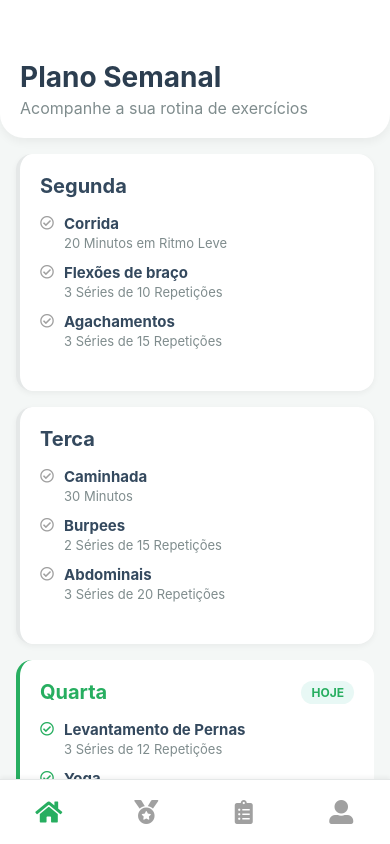
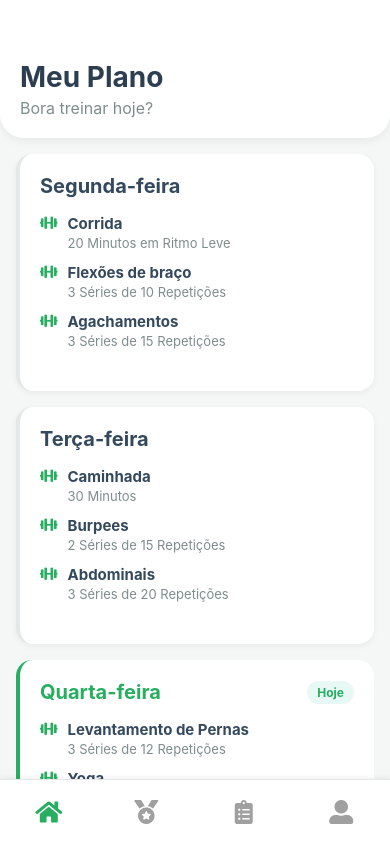
Before and after one commit to andredevdantas/FitTrack-App, a React Native app: screen /MainTabs in a window 390 px wide. Built offline with nearby package versions, Linux system fonts and the light colour scheme.

Commit message:
feat: Adicionado suporte ao Dark Mode dinâmico e refatoração na telaPrincipal
- Atualizados os estilos da telaPrincipal para consumirem o ThemeContext.
- Corrigidas as chamadas de funções faltantes usando data nativa e resolvida chave StorageKeys.PRINCIPAL_LAST_DATE.

```diff
--- a/src/screens/telaPrincipal.tsx
+++ b/src/screens/telaPrincipal.tsx
@@ -1,66 +1,102 @@
-import React, { useState, useContext, useEffect, useMemo, useCallback } from 'react';
+import React, { useState, useContext, useCallback } from 'react';
 import { View, Text, TouchableOpacity, FlatList, Alert, ActivityIndicator } from 'react-native';
 import { FontAwesome5 } from '@expo/vector-icons';
+import { useFocusEffect } from '@react-navigation/native';
+import { WorkoutService, Exercise } from '../services/WorkoutService';
 import { DaysContext } from '../contexts/DaysContext';
+import { ThemeContext } from '../contexts/ThemeContext';
 import { DaysOfWeek } from '../types';
-import { styles } from '../styles/screens/telaPrincipalStyles';
-import { WorkoutService, Exercise } from '../services/WorkoutService';
+import { getStyles } from '../styles/screens/telaPrincipalStyles';
 import { StorageService, StorageKeys } from '../storage/StorageService';
+
+interface DayWorkout {
+  day: keyof DaysOfWeek;
+  label: string;
+  exercises: Exercise[];
+  isToday: boolean;
+}
 
 const TelaPrincipal = () => {
   const { selectedDays } = useContext(DaysContext);
-  const [workoutPlan, setWorkoutPlan] = useState<Record<keyof DaysOfWeek, Exercise[]> | null>(null);
+  const { theme } = useContext(ThemeContext);
+  const styles = getStyles(theme);
+
+  const [workouts, setWorkouts] = useState<DayWorkout[]>([]);
+  const [currentDay, setCurrentDay] = useState<keyof DaysOfWeek>('segunda');
+  const [completionStatus, setCompletionStatus] = useState<Record<string, boolean>>({});
   const [isLoading, setIsLoading] = useState<boolean>(true);
-  const [completionStatus, setCompletionStatus] = useState<Partial<Record<keyof DaysOfWeek, boolean>>>({});
-  const [currentDay, setCurrentDay] = useState<keyof DaysOfWeek | null>(null);
 
-  useEffect(() => {
-    const dayIndex = new Date().getDay();
-    const daysMap: Record<number, keyof DaysOfWeek> = {
-      1: 'segunda',
-      2: 'terca',
-      3: 'quarta',
-      4: 'quinta',
-      5: 'sexta',
+  const formatDayName = (day: keyof DaysOfWeek): string => {
+    const names: Record<keyof DaysOfWeek, string> = {
+      segunda: 'Segunda-feira',
+      terca: 'Terça-feira',
+      quarta: 'Quarta-feira',
+      quinta: 'Quinta-feira',
+      sexta: 'Sexta-feira',
+      sabado: 'Sábado',
+      domingo: 'Domingo',
     };
-    setCurrentDay(daysMap[dayIndex] || null);
+    return names[day];
+  };
 
-    initData();
-  }, []);
+  const getCurrentDayKey = (): keyof DaysOfWeek => {
+    const days: (keyof DaysOfWeek)[] = ['domingo', 'segunda', 'terca', 'quarta', 'quinta', 'sexta', 'sabado'];
+    return days[new Date().getDay()];
+  };
 
-  const initData = async () => {
+  const loadData = useCallback(async () => {
     try {
       setIsLoading(true);
-      const data = await WorkoutService.fetchWeeklyPlan();
-      setWorkoutPlan(data);
+      const today = getCurrentDayKey();
+      setCurrentDay(today);
 
-      const todayStr = new Date().toDateString();
-      const savedDate = await StorageService.getItem<string>(StorageKeys.PRINCIPAL_LAST_DATE);
+      const weeklyPlan = await WorkoutService.fetchWeeklyPlan();
 
-      if (savedDate === todayStr) {
-        const savedCompletion = await StorageService.getItem<Partial<Record<keyof DaysOfWeek, boolean>>>(
-          StorageKeys.PRINCIPAL_COMPLETION
+      const activeDayKeys = (Object.keys(selectedDays) as Array<keyof DaysOfWeek>).filter(
+        (key) => selectedDays[key]
       );
-        if (savedCompletion) {
-          setCompletionStatus(savedCompletion);
+
+      const builtWorkouts: DayWorkout[] = activeDayKeys.map((key) => {
+        return {
+          day: key,
+          label: formatDayName(key),
+          exercises: weeklyPlan[key] || [],
+          isToday: key === today,
+        };
+      });
+
+      const sortedWorkouts = builtWorkouts.sort((a, b) => {
+        const daysOrder = ['domingo', 'segunda', 'terca', 'quarta', 'quinta', 'sexta', 'sabado'];
+        return daysOrder.indexOf(a.day) - daysOrder.indexOf(b.day);
+      });
+
+      setWorkouts(sortedWorkouts);
+
+      const savedStatus = await StorageService.getItem<Record<string, boolean>>(StorageKeys.PRINCIPAL_COMPLETION);
+      const lastResetDate = await StorageService.getItem<string>(StorageKeys.PRINCIPAL_LAST_DATE);
+
+      const todayDateString = new Date().toDateString();
+
+      if (lastResetDate !== todayDateString) {
+        setCompletionStatus({});
+        await StorageService.setItem(StorageKeys.PRINCIPAL_COMPLETION, {});
+        await StorageService.setItem(StorageKeys.PRINCIPAL_LAST_DATE, todayDateString);
+      } else if (savedStatus) {
+        setCompletionStatus(savedStatus);
       }
-      } else {
-        await StorageService.setItem(StorageKeys.PRINCIPAL_LAST_DATE, todayStr);
-        await StorageService.setItem(StorageKeys.PRINCIPAL_COMPLETION, {});
-        setCompletionStatus({});
-      }
+
     } catch (error) {
       Alert.alert('Erro', 'Não foi possível carregar os treinos.');
     } finally {
       setIsLoading(false);
     }
-  };
+  }, [selectedDays]);
 
-  const activeWorkouts = useMemo(() => {
-    return (Object.keys(selectedDays) as Array<keyof DaysOfWeek>).filter(
-      (day) => selectedDays[day] === true
+  useFocusEffect(
+    useCallback(() => {
+      loadData();
+    }, [loadData])
   );
-  }, [selectedDays]);
 
   const handleCompleteWorkout = useCallback(async (day: keyof DaysOfWeek) => {
     if (day !== currentDay) {
@@ -86,60 +122,49 @@ const TelaPrincipal = () => {
     Alert.alert('Parabéns! 🎉', `Completou o treino de ${day} com sucesso e ganhou +150 XP!`);
   }, [currentDay, completionStatus]);
 
-  const capitalizeFirstLetter = (string: string) => {
-    return string.charAt(0).toUpperCase() + string.slice(1);
-  };
-
-  const renderWorkoutCard = ({ item: day }: { item: keyof DaysOfWeek }) => {
-    const isToday = day === currentDay;
-    const isCompleted = completionStatus[day];
-    const exercises = workoutPlan ? workoutPlan[day] : [];
+  const renderWorkoutCard = ({ item }: { item: DayWorkout }) => {
+    const isCompleted = completionStatus[item.day];
 
     return (
-      <View style={[styles.card, isToday && styles.cardToday]}>
+      <View style={[styles.card, item.isToday && styles.cardToday]}>
         <View style={styles.cardHeader}>
-          <Text style={[styles.dayTitle, isToday && styles.dayTitleToday]}>
-            {capitalizeFirstLetter(day)}
+          <Text style={[styles.dayTitle, item.isToday && styles.dayTitleToday]}>
+            {item.label}
           </Text>
-          {isToday && (
+          {item.isToday && (
             <View style={styles.badgeToday}>
-              <Text style={styles.badgeText}>HOJE</Text>
+              <Text style={styles.badgeText}>Hoje</Text>
             </View>
           )}
         </View>
 
         <View style={styles.exercisesContainer}>
-          {exercises.map((exercise) => (
-            <View key={exercise.id} style={styles.exerciseRow}>
-              <FontAwesome5
-                name="check-circle"
-                size={14}
-                color={isToday ? '#27AE60' : '#A0A0A0'}
-                style={{ marginTop: 2 }}
-              />
+          {item.exercises.map((ex) => (
+            <View key={ex.id} style={styles.exerciseRow}>
+              <FontAwesome5 name="dumbbell" size={14} color={theme.colors.primary} style={{ marginTop: 2 }} />
               <View style={styles.exerciseTextContainer}>
-                <Text style={styles.exerciseName}>{exercise.name}</Text>
-                <Text style={styles.exerciseDetails}>{exercise.details}</Text>
+                <Text style={styles.exerciseName}>{ex.name}</Text>
+                <Text style={styles.exerciseDetails}>{ex.details}</Text>
               </View>
             </View>
           ))}
         </View>
 
-        {isToday && (
+        {item.isToday && (
           <TouchableOpacity
             style={[styles.button, isCompleted ? styles.buttonCompleted : styles.buttonActive]}
-            onPress={() => handleCompleteWorkout(day)}
+            onPress={() => handleCompleteWorkout(item.day)}
             disabled={isCompleted}
             activeOpacity={0.8}
           >
             <FontAwesome5
-              name={isCompleted ? "check-double" : "dumbbell"}
-              size={16}
-              color="#FFFFFF"
+              name={isCompleted ? "check-circle" : "play-circle"}
+              size={18}
+              color={theme.colors.surface}
               style={{ marginRight: 8 }}
             />
             <Text style={styles.buttonText}>
-              {isCompleted ? 'Treino Concluído' : 'Marcar como Concluído'}
+              {isCompleted ? 'Treino Concluído' : 'Começar Treino'}
             </Text>
           </TouchableOpacity>
         )}
@@ -147,10 +172,10 @@ const TelaPrincipal = () => {
     );
   };
 
-  if (isLoading || !workoutPlan) {
+  if (isLoading) {
     return (
       <View style={styles.loaderContainer}>
-        <ActivityIndicator size="large" color="#27AE60" />
+        <ActivityIndicator size="large" color={theme.colors.primary} />
       </View>
     );
   }
@@ -158,24 +183,25 @@ const TelaPrincipal = () => {
   return (
     <View style={styles.container}>
       <View style={styles.header}>
-        <Text style={styles.title}>Plano Semanal</Text>
-        <Text style={styles.subtitle}>Acompanhe a sua rotina de exercícios</Text>
+        <Text style={styles.title}>Meu Plano</Text>
+        <Text style={styles.subtitle}>Bora treinar hoje?</Text>
       </View>
 
+      {workouts.length === 0 ? (
+        <View style={styles.emptyContainer}>
+          <FontAwesome5 name="calendar-times" size={48} color={theme.colors.border} />
+          <Text style={styles.emptyText}>Nenhum dia de treino selecionado. Ajuste o seu plano no Perfil.</Text>
+        </View>
+      ) : (
         <FlatList
           style={styles.list}
-        data={activeWorkouts}
-        keyExtractor={(item) => item}
+          data={workouts}
+          keyExtractor={(item) => item.day}
           renderItem={renderWorkoutCard}
           contentContainerStyle={styles.listContainer}
           showsVerticalScrollIndicator={false}
-        ListEmptyComponent={
-          <View style={styles.emptyContainer}>
-            <FontAwesome5 name="calendar-times" size={40} color="#A0A0A0" />
-            <Text style={styles.emptyText}>Nenhum dia de treino selecionado no seu perfil.</Text>
-          </View>
-        }
         />
+      )}
     </View>
   );
 };
--- a/src/styles/screens/telaPrincipalStyles.ts
+++ b/src/styles/screens/telaPrincipalStyles.ts
@@ -1,7 +1,6 @@
 import { StyleSheet } from 'react-native';
-import { theme } from '../theme';
 
-export const styles = StyleSheet.create({
+export const getStyles = (theme: any) => StyleSheet.create({
   container: {
     flex: 1,
     backgroundColor: theme.colors.background,
```
Lines whose indentation alone changed are shown as unchanged.
